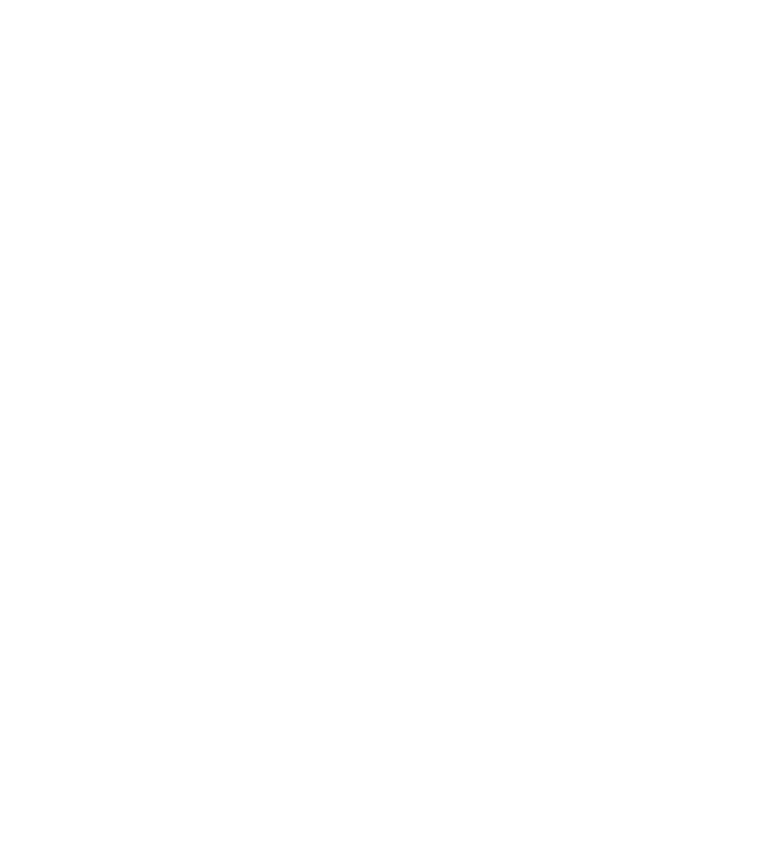
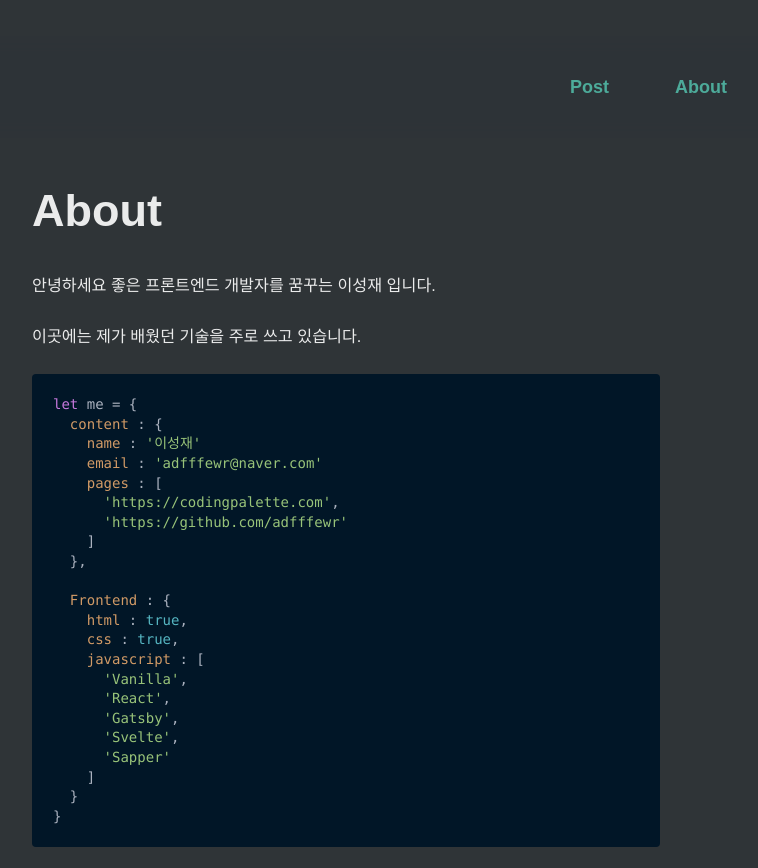
Before and after one commit to adfffewr/gatsby-blog, a Gatsby site: page /about in a window 1280 px wide. Before the commit this address had no page. Shown: the whole page, without its empty margins (294-1052 px from the left). Before the commit the page ends 800 px from the top, so only its background shows below. Built offline with nearby package versions, Linux system fonts and the light colour scheme; Gatsby itself is replaced by a stand-in of ours; a web font is replaced by a local one.

Commit message:
about 페이지 작업

```diff
--- a/src/components/common/Header.js
+++ b/src/components/common/Header.js
@@ -61,9 +61,9 @@
               <li>
                 <LinkTag to="/">Post</LinkTag>
               </li>
-              {/* <li>
-                <LinkTag to="/">About</LinkTag>
-              </li> */}
+              <li>
+                <LinkTag to="/about">About</LinkTag>
+              </li>
             </NavListBox>
           </NavBox>
         </HeaderContent>
--- /dev/null
+++ b/src/pages/about.js
@@ -0,0 +1,101 @@
+import React, { useEffect } from 'react';
+import styled from 'styled-components';
+import Layout from '../components/layout';
+import { palette } from '../components/common/GlobalStyles';
+import SEO from '../components/seo';
+import hljs from 'highlight.js';
+import 'highlight.js/styles/atom-one-dark.css';
+
+hljs.configure({
+  languages: ['javascript', 'css', 'html', 'xml ', 'typescript'],
+});
+
+const Container = styled.div`
+  display: block;
+  h1 {
+    font-size: 2.5rem;
+    font-weight: bold;
+    margin-bottom: 0.5rem;
+  }
+`;
+
+const Content = styled.div`
+  p {
+    margin: 1.5em 0px;
+    color: ${palette.white};
+    font-size: 0.9rem;
+  }
+  pre code {
+    font-family: SFMono-Regular, Menlo, Monaco, Consolas, 'Liberation Mono',
+      'Courier New', monospace;
+    font-size: 14px;
+    line-height: 1.4em;
+    overflow-x: auto;
+    white-space: pre;
+    margin: 0px 0px 1.5em;
+    padding: 1.5em;
+    background: rgb(1, 22, 39);
+    border-radius: 4px;
+  }
+  @media screen and (min-width: 768px) {
+    code,
+    pre {
+      font-size: 16px;
+    }
+  }
+`;
+
+const AboutPage = () => {
+  const updataPre = () => {
+    document.querySelectorAll('pre code').forEach(block => {
+      hljs.highlightBlock(block);
+    });
+  };
+  useEffect(() => {
+    updataPre();
+    return () => {
+      updataPre();
+    };
+  }, []);
+  return (
+    <Layout>
+      <SEO title="about" />
+      <Container>
+        <h1>About</h1>
+        <Content>
+          <p>안녕하세요 좋은 프론트엔드 개발자를 꿈꾸는 이성재 입니다.</p>
+          <p>이곳에는 제가 배웠던 기술을 주로 쓰고 있습니다.</p>
+          <pre>
+            <code>
+              {`let me = {
+  content : {
+    name : '이성재'
+    email : 'adfffewr@naver.com'
+    pages : [
+      'https://codingpalette.com',
+      'https://github.com/adfffewr'
+    ]
+  },
+
+  Frontend : {
+    html : true,
+    css : true,
+    javascript : [
+      'Vanilla',
+      'React',
+      'Gatsby',
+      'Svelte',
+      'Sapper'
+    ]
+  }
+}
+`}
+            </code>
+          </pre>
+        </Content>
+      </Container>
+    </Layout>
+  );
+};
+
+export default AboutPage;
--- a/src/templates/PostTemplate.js
+++ b/src/templates/PostTemplate.js
@@ -109,6 +109,7 @@
 `;
 
 const PostTemplate = props => {
+  console.log(props);
   const updataPre = () => {
     document.querySelectorAll('pre code').forEach(block => {
       hljs.highlightBlock(block);
```
